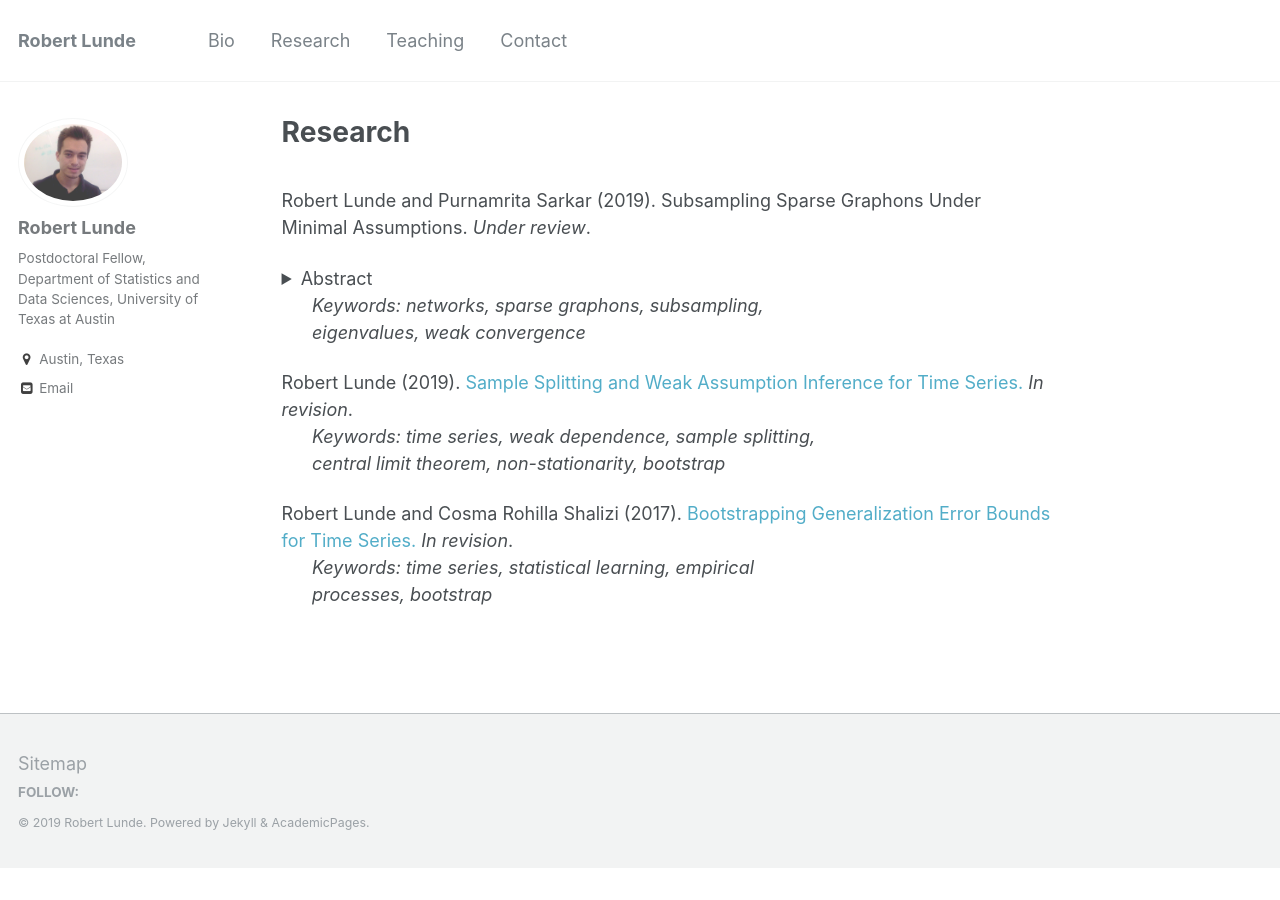
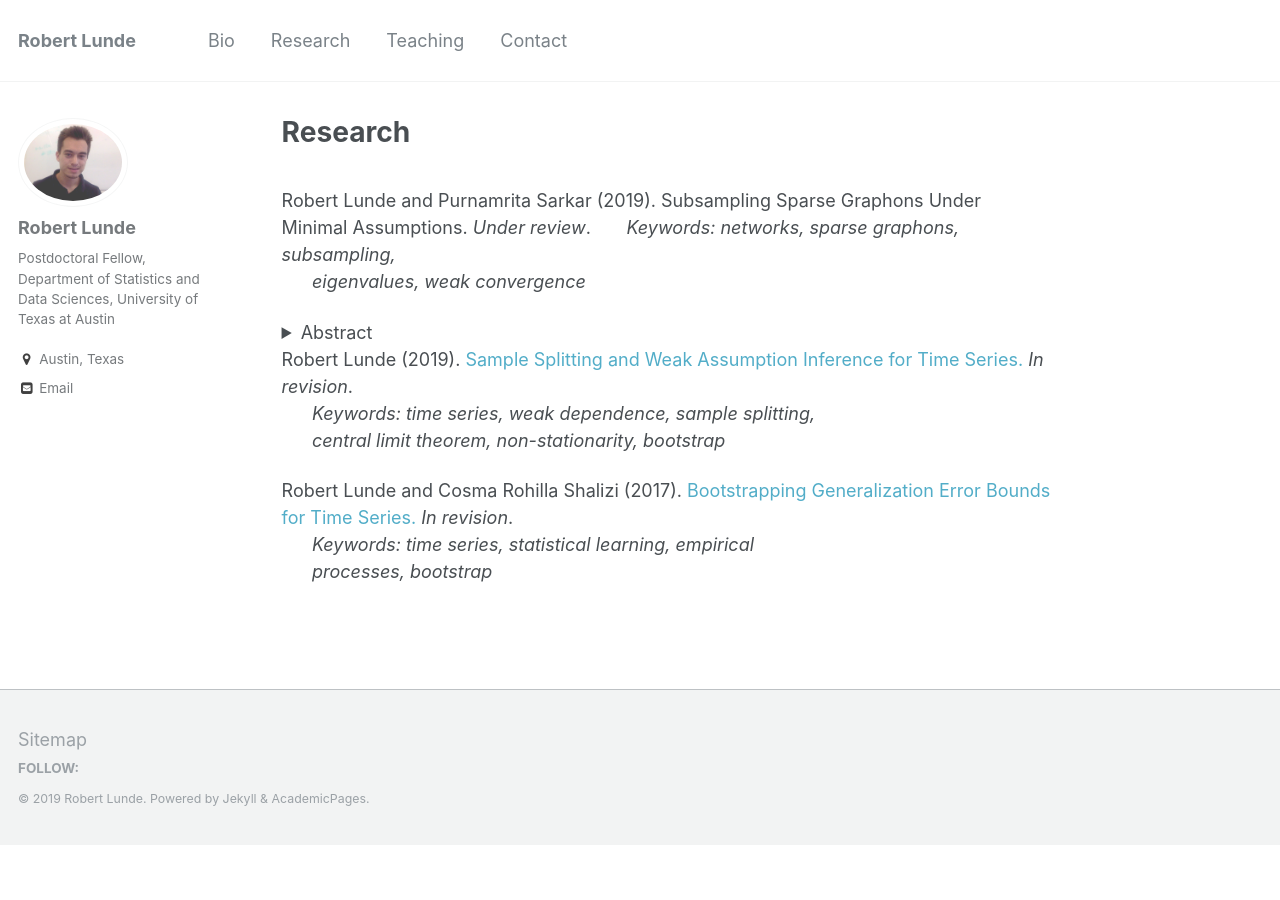
Before and after one commit to rslunde/rslunde.github.io, a Jekyll site: the page built from _pages/research.md, in a window 1280 px wide. Built offline with Jekyll 4.4.1, drawn with Linux system fonts in a browser that asks for light colours; some of the changed lines change nothing that is shown.

Commit message:
change drop down positioning

```diff
--- a/_pages/research.md
+++ b/_pages/research.md
@@ -5,8 +5,10 @@ author_profile: true
 ---
 <br>
 Robert Lunde and Purnamrita Sarkar (2019). Subsampling Sparse Graphons Under Minimal Assumptions. <i>Under review</i>.
+&nbsp;&nbsp;&nbsp;&nbsp;&nbsp; <i>Keywords: networks, sparse graphons, subsampling,
+&nbsp;&nbsp;&nbsp;&nbsp;&nbsp; eigenvalues, weak convergence
 <details><summary>Abstract</summary>
->We establish a general theory for subsampling network data
+We establish a general theory for subsampling network data
 generated by the sparse graphon model. In contrast to previous work for
 networks, we demonstrate validity under minimal assumptions; the main
 requirement is weak convergence of the functional of interest. We study
@@ -18,9 +20,6 @@ Furthermore, under appropriate sparsity conditions, we derive limiting distribut
 sparse graphon. Our weak convergence result immediately yields the validity of subsampling for the nonzero eigenvalues under suitable assumptions.
 </details>
 
-  &nbsp;&nbsp;&nbsp;&nbsp;&nbsp; <i>Keywords: networks, sparse graphons, subsampling,
-  &nbsp;&nbsp;&nbsp;&nbsp;&nbsp; eigenvalues, weak convergence
-
 Robert Lunde (2019). [Sample Splitting and Weak Assumption Inference for Time Series.](https://arxiv.org/abs/1902.07425)  <i>In revision</i>.
   &nbsp;&nbsp;&nbsp;&nbsp;&nbsp; <i>Keywords: time series, weak dependence, sample splitting,
   &nbsp;&nbsp;&nbsp;&nbsp;&nbsp; central limit theorem, non-stationarity, bootstrap
```
